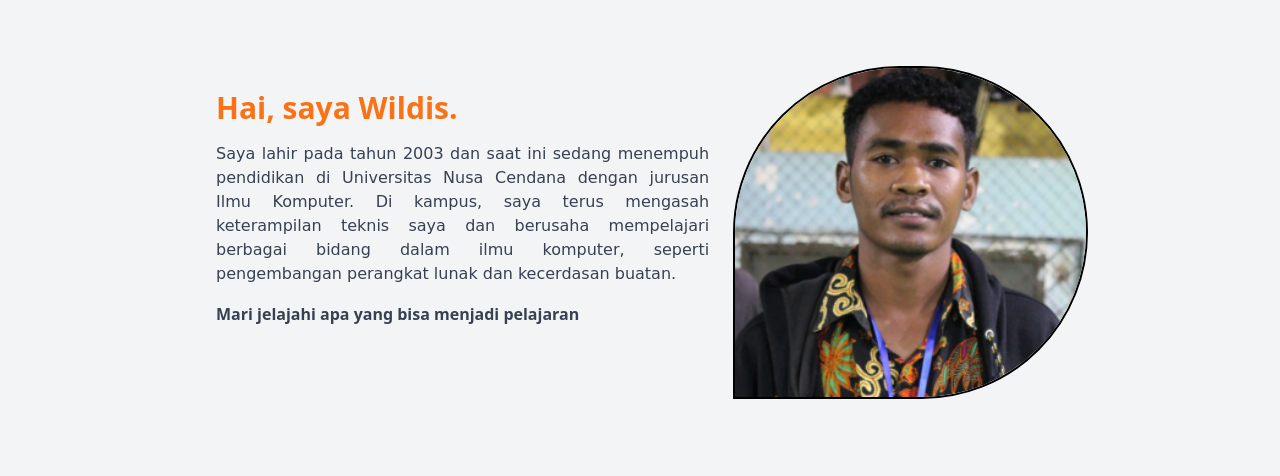
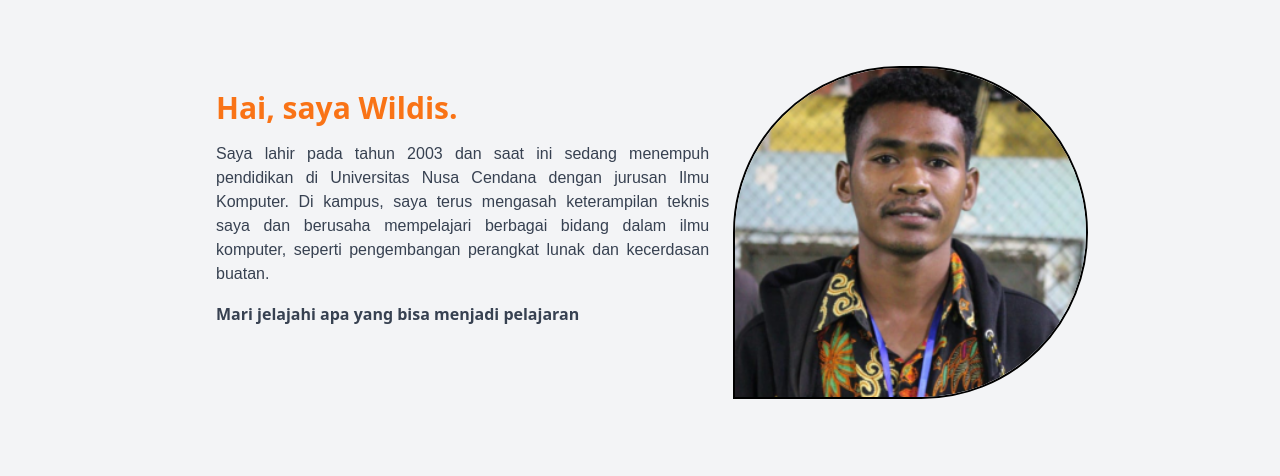
Before and after one commit to WildisNabut/web-portofolio, a website: page index.html in a window 1280 px wide. Shown: the part 316-792 px from the top of the page. Drawn offline with nearby package versions, Linux system fonts and the light colour scheme.

Commit message:
ganti jenis tulisan

```diff
--- a/index.html
+++ b/index.html
@@ -144,7 +144,7 @@
         <!-- Bagian Teks -->
         <div class="p-6 md:w-3/4">
           <h1 class="text-3xl font-bold text-orange-500 mb-4" data-aos="fade-right" data-aos-duration="2000">Hai, saya Wildis.</h1>
-          <p class="text-gray-700 mb-4 text-justify font-dancing dark:text-white" data-aos="fade-down" data-aos-duration="2000">
+          <p class="text-gray-700 mb-4 text-justify font-poppins dark:text-white" data-aos="fade-down" data-aos-duration="2000">
             Saya lahir pada tahun 2003 dan saat ini sedang menempuh pendidikan di Universitas Nusa Cendana dengan jurusan Ilmu Komputer. Di kampus, saya terus mengasah keterampilan teknis saya dan berusaha mempelajari berbagai bidang dalam
             ilmu komputer, seperti pengembangan perangkat lunak dan kecerdasan buatan.
           </p>
```
